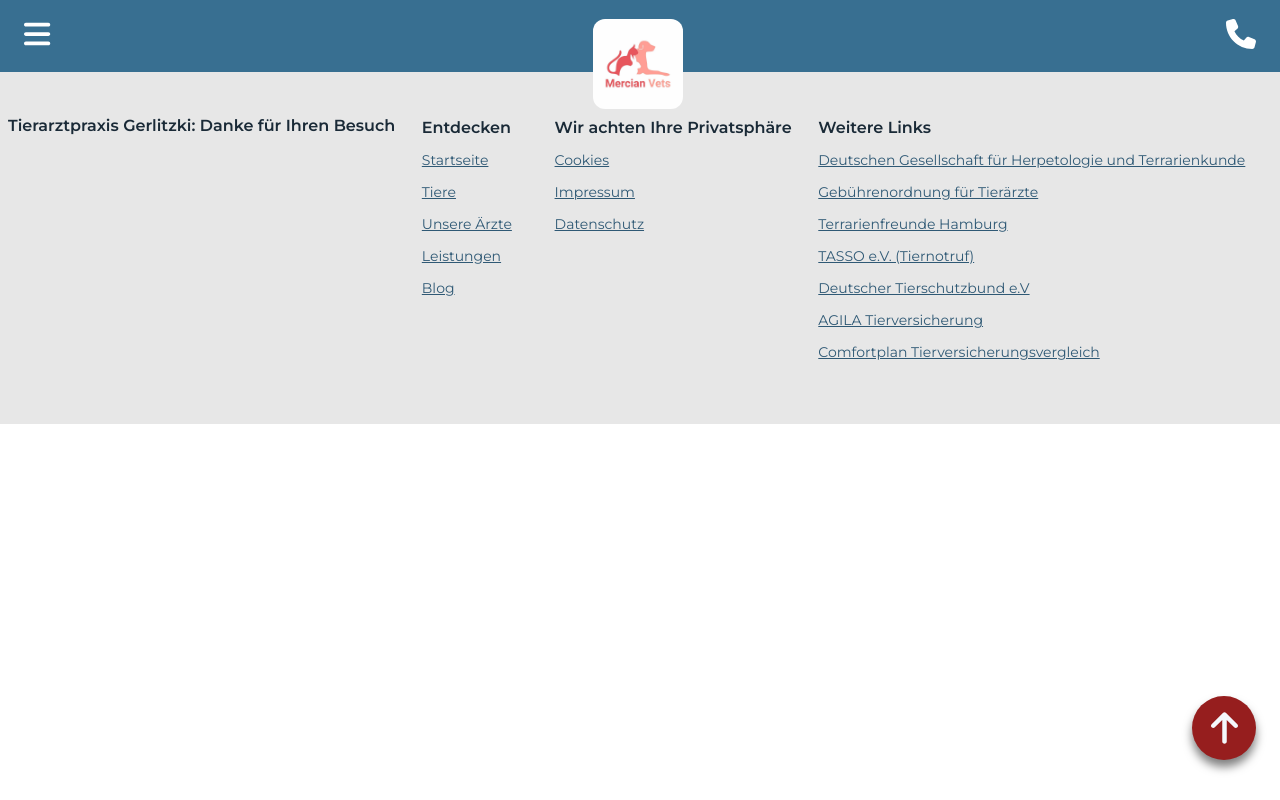
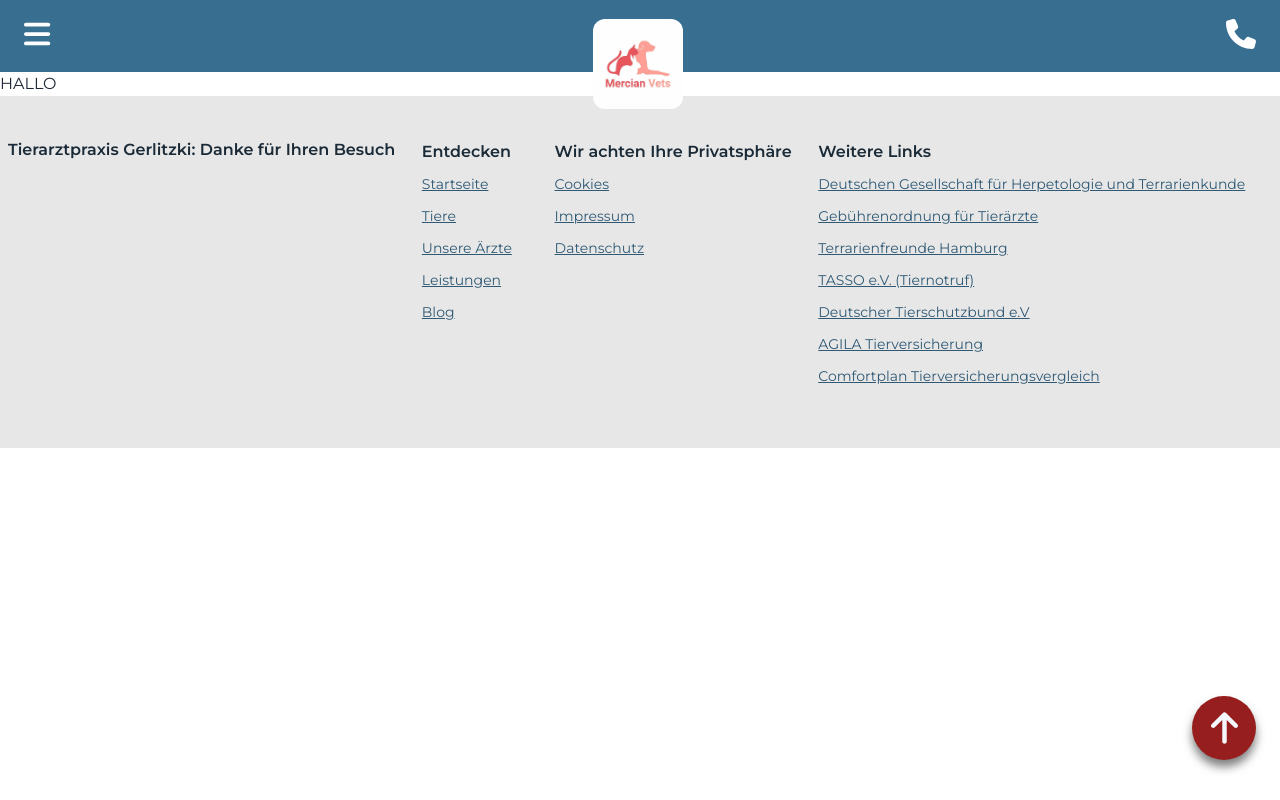
Before and after one commit to room-twenty/tierarztpraxis-volker-gerlitzki, a Next.js app in the folder vet-clinic/: page /tiere/1 in a window 1280 px wide. Built offline with nearby package versions, Linux system fonts and the light colour scheme.

Commit message:
refactor: change and create main animals section

```diff
--- a/vet-clinic/app/page.tsx
+++ b/vet-clinic/app/page.tsx
@@ -1,5 +1,5 @@
-import LeistungenSection from '@/components/LeistungenSection/LeistungenSection';
-import DocTeamSection from '@/components/DocTeamSection/DocTeamSection';
+// import LeistungenSection from '@/components/LeistungenSection/LeistungenSection';
+// import DocTeamSection from '@/components/DocTeamSection/DocTeamSection';
 import HeroSection from '@/components/HeroSection/HeroSection';
 import ClinicPhilosophy from '@/components/ClinicPhilosophy/ClinicPhilosophy';
 import Contact from '@/components/Contact/Contact';
--- a/vet-clinic/app/tiere/[slug]/page.tsx
+++ b/vet-clinic/app/tiere/[slug]/page.tsx
@@ -1,7 +1,7 @@
-import TiereInfoPageSection from '@/components/TiereSection/TiereInfoPageSection';
+import AnimalsSection from '@/components/AnimalsSection/AnimalsSection';
 
-const TierInfoPage = () => {
-  return <TiereInfoPageSection />;
+const AnimalMainPage = () => {
+  return <AnimalsSection />;
 };
 
-export default TierInfoPage;
+export default AnimalMainPage;
--- a/vet-clinic/app/tiere/page.tsx
+++ b/vet-clinic/app/tiere/page.tsx
@@ -1,7 +1,7 @@
-import TiereMainSection from '@/components/TiereSection/TiereMainPageSection';
+import AnimalsSection from '@/components/AnimalsSection/AnimalsSection';
 
-const TiereMainPage = () => {
-  return <TiereMainSection />;
+const AnimalMainPage = () => {
+  return <AnimalsSection />;
 };
 
-export default TiereMainPage;
+export default AnimalMainPage;
--- /dev/null
+++ b/vet-clinic/components/AnimalsSection/AnimalsSection.tsx
@@ -0,0 +1,9 @@
+const AnimalsSection = () => {
+  return (
+    <section>
+      <h1>HALLO</h1>
+    </section>
+  );
+};
+
+export default AnimalsSection;
--- a/vet-clinic/components/TiereSection/TiereInfoPageSection.tsx
+++ /dev/null
@@ -1,5 +0,0 @@
-const TiereInfoPageSection = () => {
-  return <section></section>;
-};
-
-export default TiereInfoPageSection;
--- a/vet-clinic/components/TiereSection/TiereMainPageSection.tsx
+++ /dev/null
@@ -1,5 +0,0 @@
-const TiereMainSection = () => {
-  return <section></section>;
-};
-
-export default TiereMainSection;
```
